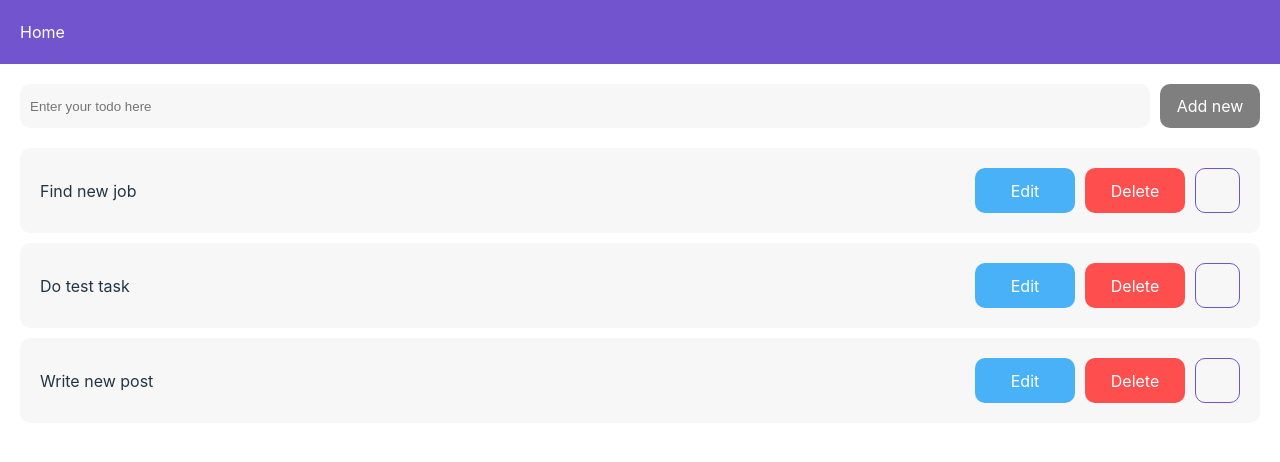
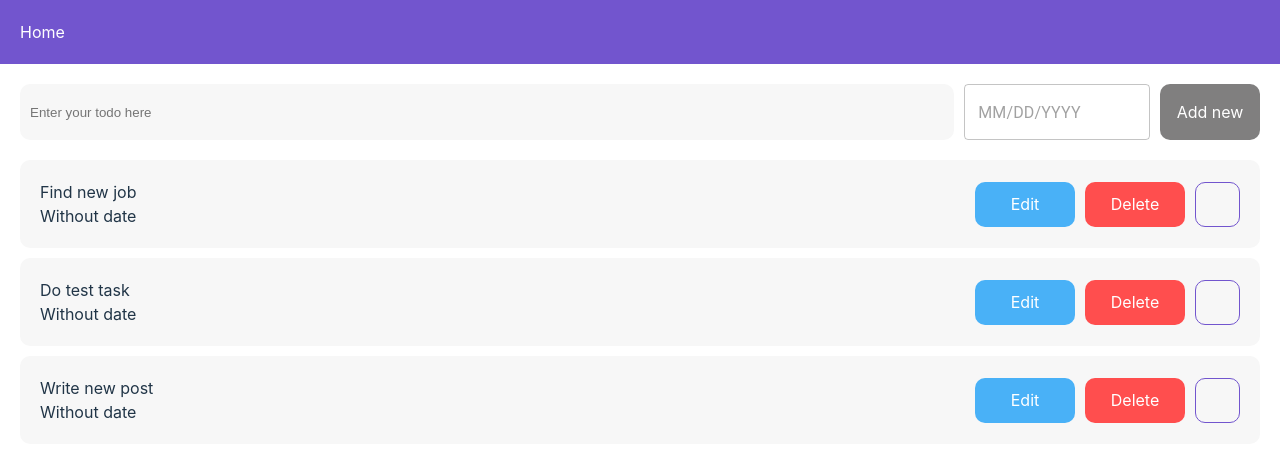
Before and after one commit to stanislaviw/test-task-wtg, a React (Vite) app: page / in a window 1280 px wide. Shown: the top 462 px of the page. Built offline with nearby package versions, Linux system fonts and the light colour scheme.

Commit message:
added date picker

```diff
--- a/src/list/add-list-item.tsx
+++ b/src/list/add-list-item.tsx
@@ -1,7 +1,9 @@
 import { useState } from "react";
 import { Button } from "../common/button";
+import { v4 as uuidv4 } from "uuid";
+import { DatePicker } from "@mui/x-date-pickers";
+import { format as dateFormat, parseISO } from "date-fns";
 import { TodoItem } from "./definitions";
-import { v4 as uuidv4 } from "uuid";
 
 type AddListItemProps = {
   addTodo: (item: TodoItem) => void;
@@ -9,16 +11,30 @@ type AddListItemProps = {
 
 export const AddListItem = ({ addTodo }: AddListItemProps): JSX.Element => {
   const [text, setText] = useState<string>("");
+  const [date, setDate] = useState<string | null>(null);
 
-  const handleClickButton = (): void => {
+  const handleClickButton = (value: string, date: string | null): void => {
     const newId = uuidv4();
 
+    const newTodo: TodoItem = {
+      id: newId,
+      title: value,
+      completed: false,
+      date: date ? date : "",
+    };
+
+    addTodo(newTodo);
+
     setText("");
-    addTodo({
-      id: newId,
-      title: text,
-      completed: false,
-    });
+    setDate(null);
+  };
+
+  const handleChangeDate = (value): void => {
+    const date = value.format();
+
+    const formettedDate = date ? dateFormat(parseISO(date), "yyyy-MM-dd") : "";
+
+    setDate(formettedDate);
   };
 
   return (
@@ -29,7 +45,12 @@ export const AddListItem = ({ addTodo }: AddListItemProps): JSX.Element => {
         onChange={(e) => setText(e.target.value)}
         value={text}
       />
-      <Button onClick={handleClickButton} type="green" disabled={!text}>
+      <DatePicker value={date} onChange={handleChangeDate} />
+      <Button
+        onClick={() => handleClickButton(text, date)}
+        type="green"
+        disabled={!text}
+      >
         Add new
       </Button>
     </div>
--- a/src/list/list-item.tsx
+++ b/src/list/list-item.tsx
@@ -16,11 +16,14 @@ export const ListItem = ({
 }: ListItemProps): JSX.Element => {
   // const [isEdit, setIsEdit] = useState<boolean>(false);
 
-  const { completed, title, id } = item;
+  const { completed, title, id, date } = item;
 
   return (
     <div className="list-item">
-      <p>{title}</p>
+      <div>
+        <p>{title}</p>
+        <p>{date ? date : "Without date"}</p>
+      </div>
       <div className="button-box">
         <Button onClick={() => console.log("lol")} type="blue">
           Edit
--- a/src/list/list.tsx
+++ b/src/list/list.tsx
@@ -7,10 +7,8 @@ import { DATA } from "./data";
 export const List = (): JSX.Element => {
   const [todos, setTodos] = useState<TodoItem[]>([]);
 
-  console.log(todos);
-
   useEffect(() => {
-    // it's like
+    // it's like a request to the server
     setTodos(DATA);
   }, []);
 
--- a/src/main.tsx
+++ b/src/main.tsx
@@ -2,9 +2,13 @@ import React from "react";
 import ReactDOM from "react-dom/client";
 import { App } from "./App.tsx";
 import "./index.css";
+import { LocalizationProvider } from "@mui/x-date-pickers";
+import { AdapterDayjs } from "@mui/x-date-pickers/AdapterDayjs";
 
 ReactDOM.createRoot(document.getElementById("root")!).render(
   <React.StrictMode>
-    <App />
+    <LocalizationProvider dateAdapter={AdapterDayjs}>
+      <App />
+    </LocalizationProvider>
   </React.StrictMode>
 );
```
Also changed, not shown: package.json (+8 -0 lines), 1 other file (tests, documents, lock files or other folders).
